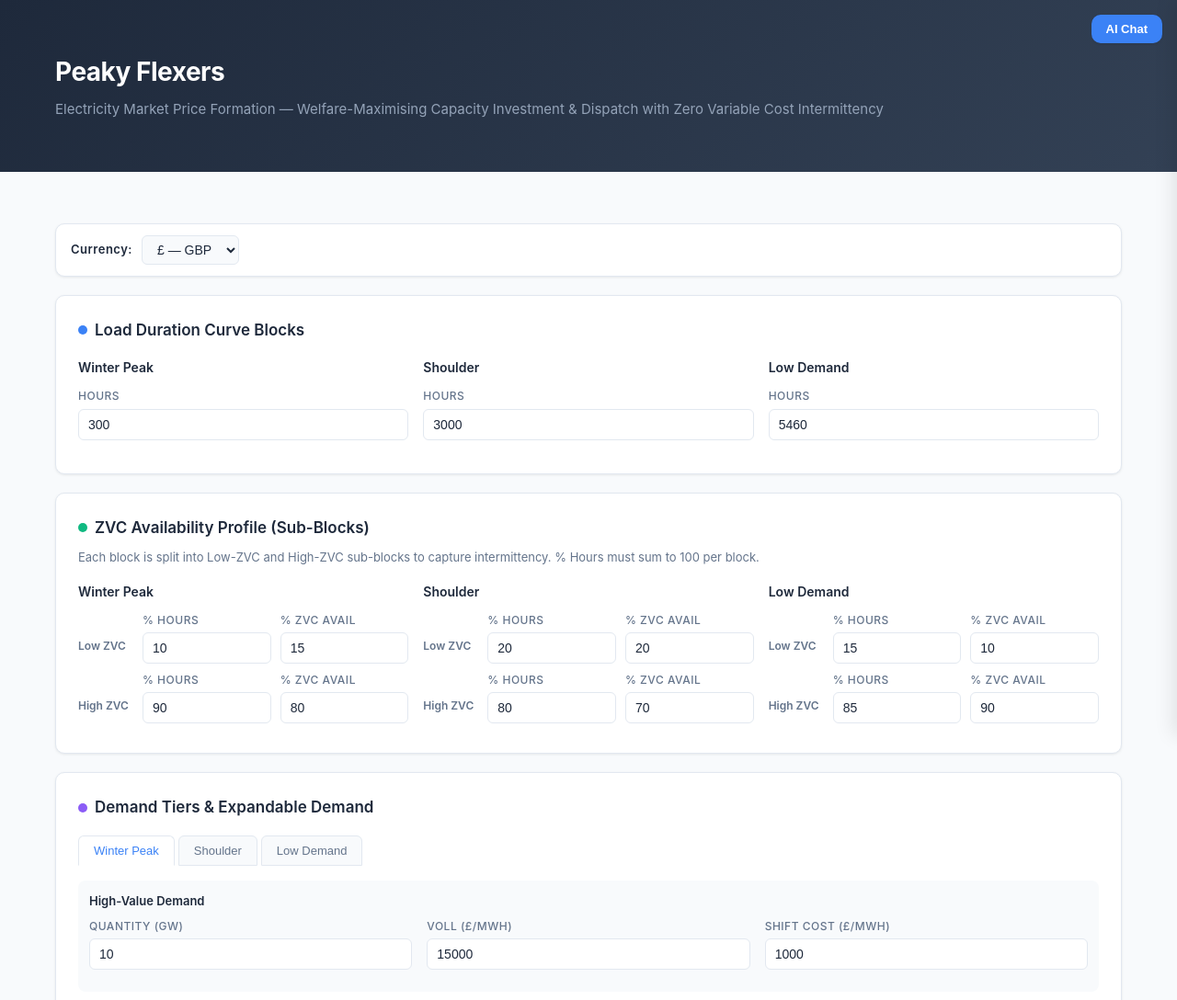
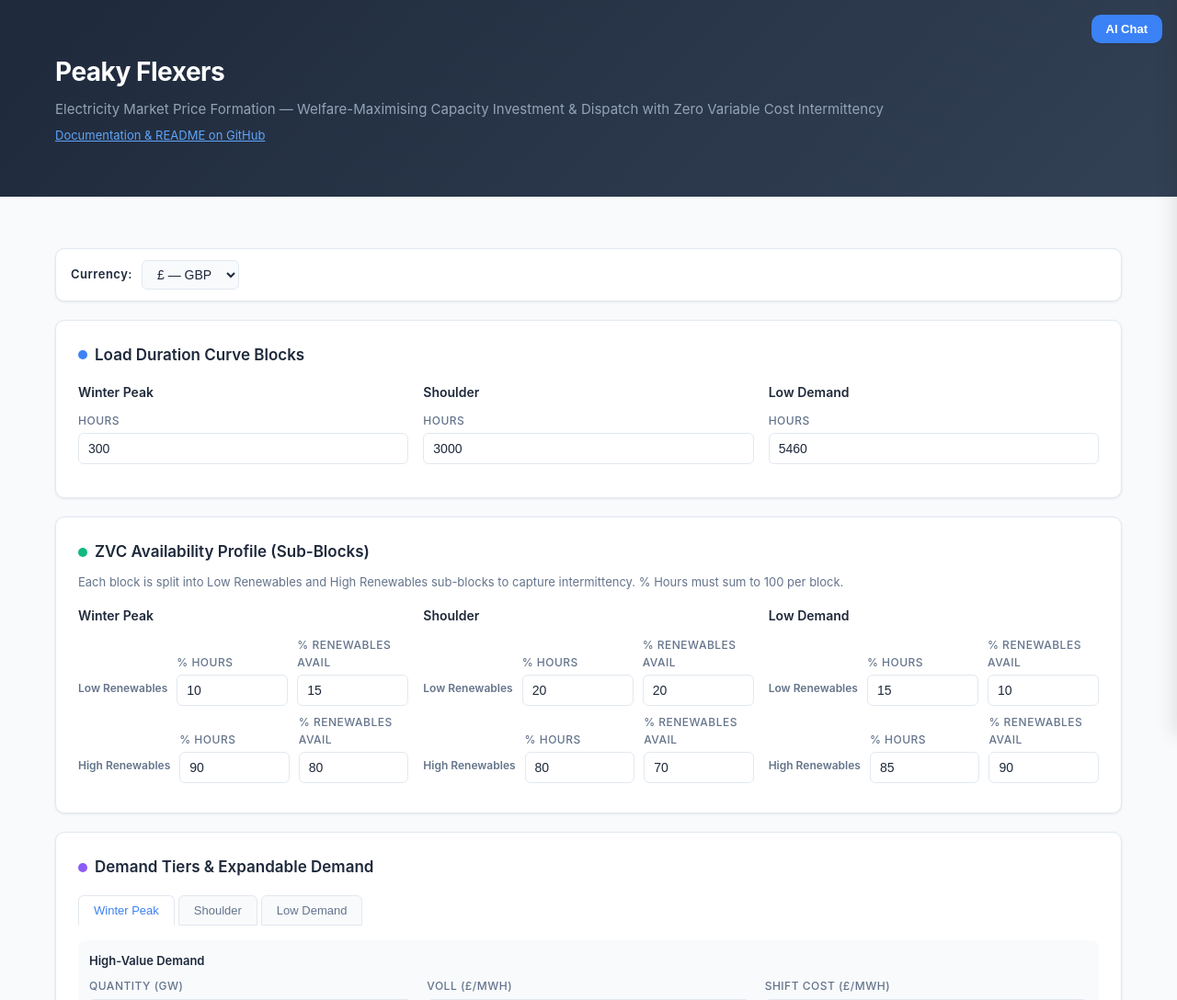
Before and after one commit to metakarma/FlexSys, a Flask app: page / in a window 1280 px wide. Shown: the top 1088 px of the page at 92% size. Run offline with Flask 3, Linux system fonts and the light colour scheme.

Commit message:
Rename sub-block labels to Low/High Renewables, add AI chat docs and GitHub link
- Change default sub-block labels from "Low ZVC"/"High ZVC" to
  "Low Renewables"/"High Renewables" across model, plots, UI, and README
- Update dispatch chart subtitles from "% ZVC" to "% avail"
- Add AI Chat Assistant section to README describing the chat panel features
- Add "Documentation & README on GitHub" link to the web UI header

Made-with: Cursor

```diff
--- a/app.py
+++ b/app.py
@@ -241,9 +241,8 @@ def _plot_input_ldc(inputs: dict) -> str:
                         color="white", alpha=0.9)
             y_bot += gw
 
-        short_lbl = sb["label"].replace("ZVC", "").strip()
         ax.text(cum + h / 2, y_bot + 0.8,
-                f"{sb['block']} ({short_lbl})",
+                f"{sb['block']}\n({sb['label']})",
                 ha="center", va="bottom", fontsize=8, fontweight="bold",
                 color=block_color)
         cum += h
@@ -310,10 +309,9 @@ def _plot_ldc(inputs: dict, results: dict, cur: str = "$") -> str:
             )
 
         mid_x = cum_hours + h / 2
-        short_lbl = sb["label"].replace("ZVC", "").strip()
         block_color = BLOCK_COLORS.get(b, "#6366F1")
         ax.text(mid_x, gen / 2,
-                f"{b}\n({short_lbl})\n{gen:.1f} GW\n{cur}{sb['price']:,.0f}/MWh",
+                f"{b}\n({sb['label']})\n{gen:.1f} GW\n{cur}{sb['price']:,.0f}/MWh",
                 ha="center", va="center", fontsize=8, fontweight="bold",
                 color="white",
                 bbox=dict(boxstyle="round,pad=0.3", fc=block_color, alpha=0.75))
@@ -439,7 +437,7 @@ def _plot_dispatch(inputs: dict, results: dict, cur: str = "$") -> str:
 
             ax.set_ylim(0, y_max)
             ax.set_title(
-                f"{b}\n{sb['label']} ({sb['hours']:.0f}h, {sb['zvc_availability']:.0f}% ZVC)"
+                f"{b}\n{sb['label']} ({sb['hours']:.0f}h, {sb['zvc_availability']:.0f}% avail)"
                 f"\n{cur}{sb['price']:,.0f}/MWh",
                 fontsize=10, fontweight="bold")
             ax.set_xticks([0, 1])
@@ -538,7 +536,7 @@ def _plot_dispatch_gwh(inputs: dict, results: dict, cur: str = "$") -> str:
             local_max = max(sum(demand_vals), sum(supply_vals)) * 1.1
             ax.set_ylim(0, max(local_max, 1))
             ax.set_title(
-                f"{b}\n{sb['label']} ({sb['hours']:.0f}h, {sb['zvc_availability']:.0f}% ZVC)"
+                f"{b}\n{sb['label']} ({sb['hours']:.0f}h, {sb['zvc_availability']:.0f}% avail)"
                 f"\n{cur}{sb['price']:,.0f}/MWh",
                 fontsize=10, fontweight="bold")
             ax.set_xticks([0, 1])
--- a/model.py
+++ b/model.py
@@ -56,16 +56,16 @@ def default_inputs() -> dict[str, Any]:
 
     zvc_profile = {
         "Winter Peak": [
-            {"label": "Low ZVC",  "pct_hours": 10, "availability": 15},
-            {"label": "High ZVC", "pct_hours": 90, "availability": 80},
+            {"label": "Low Renewables",  "pct_hours": 10, "availability": 15},
+            {"label": "High Renewables", "pct_hours": 90, "availability": 80},
         ],
         "Shoulder": [
-            {"label": "Low ZVC",  "pct_hours": 20, "availability": 20},
-            {"label": "High ZVC", "pct_hours": 80, "availability": 70},
+            {"label": "Low Renewables",  "pct_hours": 20, "availability": 20},
+            {"label": "High Renewables", "pct_hours": 80, "availability": 70},
         ],
         "Low Demand": [
-            {"label": "Low ZVC",  "pct_hours": 15, "availability": 10},
-            {"label": "High ZVC", "pct_hours": 85, "availability": 90},
+            {"label": "Low Renewables",  "pct_hours": 15, "availability": 10},
+            {"label": "High Renewables", "pct_hours": 85, "availability": 90},
         ],
     }
 
--- a/templates/index.html
+++ b/templates/index.html
@@ -239,6 +239,7 @@ footer { text-align: center; padding: 32px 0; color: var(--muted); font-size: 13
   <div class="container">
     <h1>Peaky Flexers</h1>
     <p>Electricity Market Price Formation &mdash; Welfare-Maximising Capacity Investment &amp; Dispatch with Zero Variable Cost Intermittency</p>
+    <p style="margin-top:6px;font-size:13px;"><a href="https://github.com/metakarma/FlexSys#readme" target="_blank" rel="noopener" style="color:#60a5fa;text-decoration:underline;">Documentation &amp; README on GitHub</a></p>
   </div>
 </header>
 
@@ -263,7 +264,7 @@ footer { text-align: center; padding: 32px 0; color: var(--muted); font-size: 13
   <!-- ZVC Profile -->
   <div class="card">
     <h2><span class="dot" style="background:var(--success)"></span> ZVC Availability Profile (Sub-Blocks)</h2>
-    <p style="font-size:13px;color:var(--muted);margin:-8px 0 16px;">Each block is split into Low-ZVC and High-ZVC sub-blocks to capture intermittency. % Hours must sum to 100 per block.</p>
+    <p style="font-size:13px;color:var(--muted);margin:-8px 0 16px;">Each block is split into Low Renewables and High Renewables sub-blocks to capture intermittency. % Hours must sum to 100 per block.</p>
     <div class="grid-3" id="zvc-profile-inputs"></div>
   </div>
 
@@ -466,7 +467,7 @@ function buildZVCProfile() {
             <input type="number" data-zvc="${b}" data-sub="${i}" data-field="pct_hours" value="${sp.pct_hours}" step="any" min="0" max="100"/>
           </div>
           <div class="field-group">
-            <label>% ZVC Avail</label>
+            <label>% Renewables Avail</label>
             <input type="number" data-zvc="${b}" data-sub="${i}" data-field="availability" value="${sp.availability}" step="any" min="0" max="100"/>
           </div>
         </div>`;
@@ -707,7 +708,7 @@ function renderResults(data, inputs) {
   let t = "";
   subs.forEach(sb => {
     const tag = sb.sub_idx === 0 ? "lo" : "hi";
-    t += `<h3 style="margin:20px 0 10px;font-size:15px;font-weight:600;">${sb.block} <span class="sb-tag ${tag}">${sb.label}</span> &mdash; ${sb.hours.toFixed(0)}h, ${sb.zvc_availability}% ZVC &mdash; Price: ${fmtCur(sb.price)}/MWh</h3>`;
+    t += `<h3 style="margin:20px 0 10px;font-size:15px;font-weight:600;">${sb.block} <span class="sb-tag ${tag}">${sb.label}</span> &mdash; ${sb.hours.toFixed(0)}h, ${sb.zvc_availability}% Renewables &mdash; Price: ${fmtCur(sb.price)}/MWh</h3>`;
 
     t += `<table><thead><tr><th>Demand Tier</th><th>Available (GW)</th><th>Served (GW)</th><th>Lost (GW)</th><th>Shifted Out</th><th>VoLL (${getCur()}/MWh)</th></tr></thead><tbody>`;
     sb.demand_tiers.forEach(tier => {
```
Also changed, not shown: README.md.
